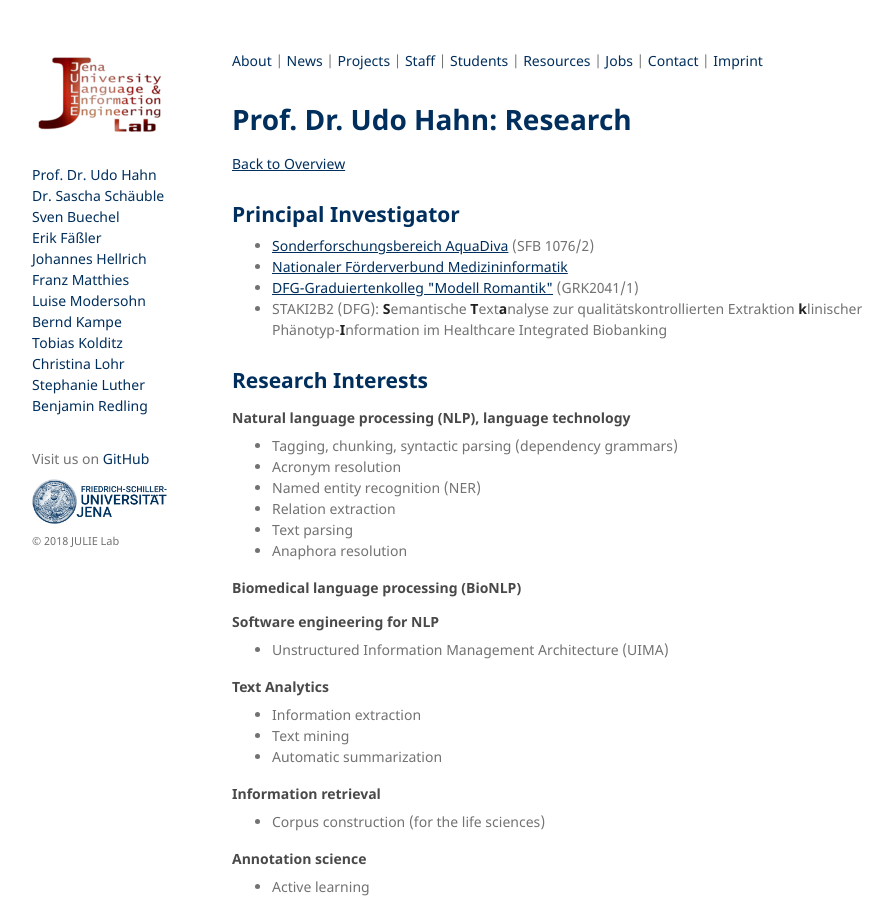
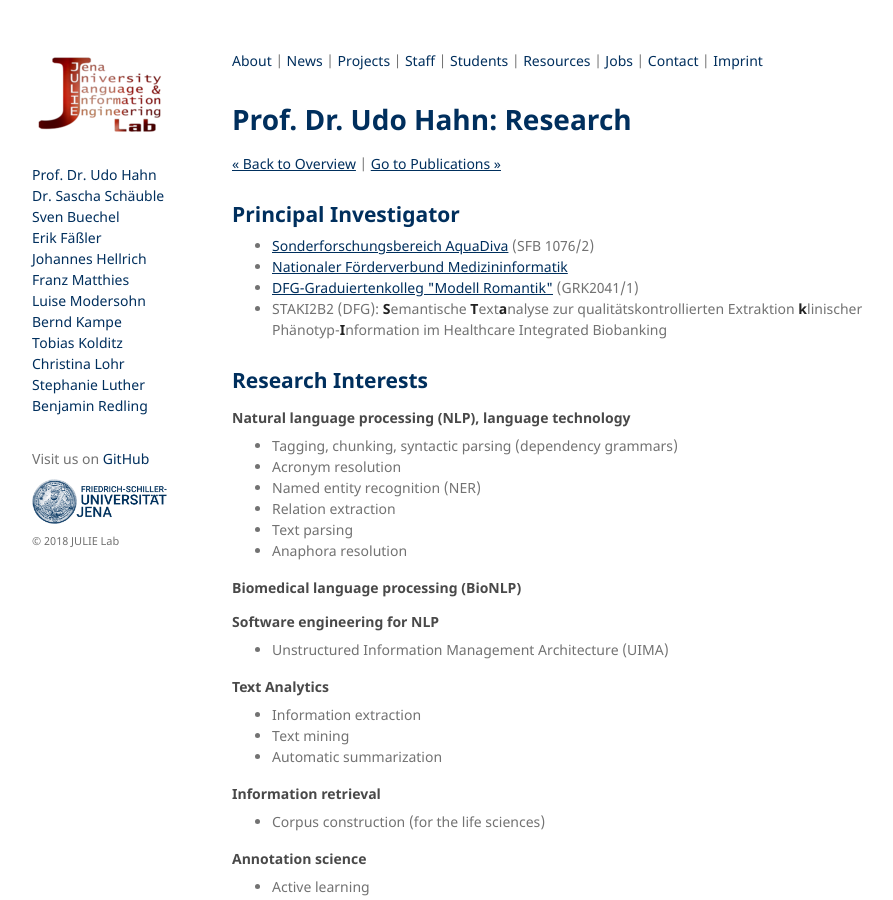
Before and after one commit to JULIELab/JULIELab.github.io, a Jekyll site: the page built from staff/Hahn/research.md, in a window 1280 px wide and 900 px high. Shown: the whole window, without its empty margins (178-1071 px from the left). Built offline with Jekyll 4.4.1, drawn with Linux system fonts in a browser that asks for light colours; our own code applies the rules of GitHub Pages for plain Markdown files.

Commit message:
Update research.md

```diff
--- a/staff/Hahn/research.md
+++ b/staff/Hahn/research.md
@@ -4,7 +4,8 @@
 
 # Prof. Dr. Udo Hahn: Research
 
-[Back to Overview](https://julielab.github.io/web/staff/Hahn/Prof_+Dr_+Udo+Hahn.html)
+[<< Back to Overview](https://julielab.github.io/web/staff/Hahn/Prof_+Dr_+Udo+Hahn.html) |
+[Go to Publications >>](https://julielab.github.io/web/staff/Hahn/publication.html)
 
 ## Principal Investigator
 * [Sonderforschungsbereich AquaDiva](http://www.aquadiva.uni-jena.de/) (SFB 1076/2)
```
